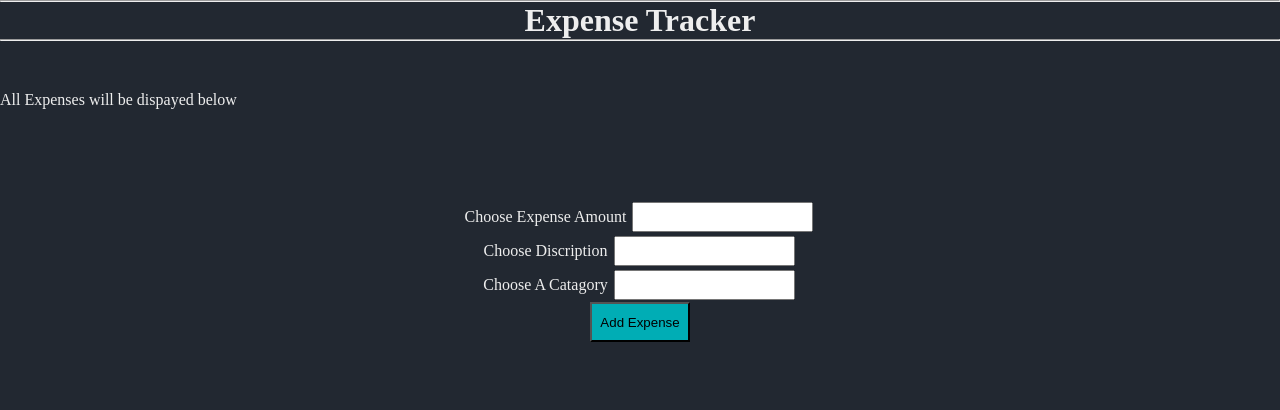
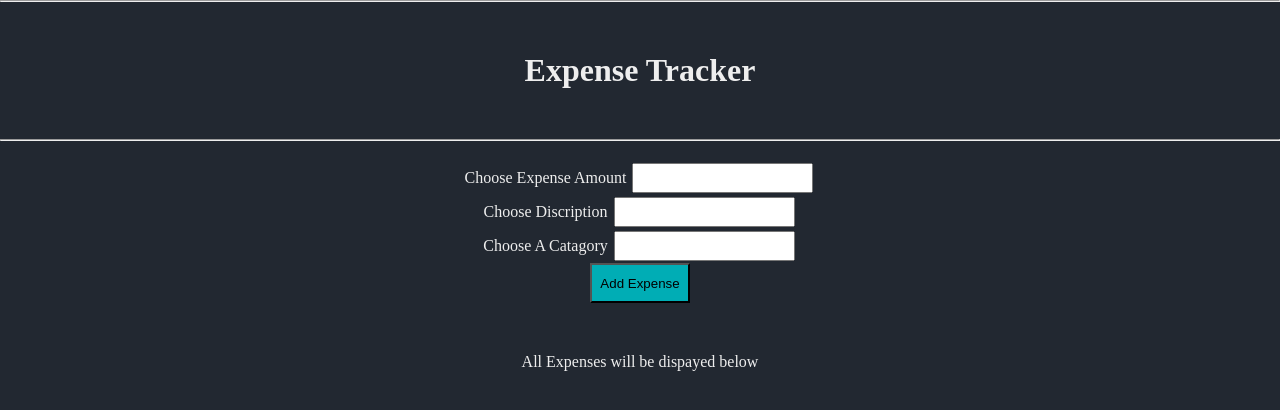
Before and after one commit to itsmeAYUSH/ExpenseTracker, a plain HTML site: page index.html in a window 1280 px wide. Drawn offline with nearby package versions, Linux system fonts and the light colour scheme; no server answers.

Commit message:
Update style.css

```diff
--- a/style.css
+++ b/style.css
@@ -7,16 +7,15 @@ body{
     background-color: #222831;
     color: #EEEEEE;
 }
+h1{
+    margin:50px ;
+}
 form{
+    margin-top: 20px;
     text-align: center;
-    height: 100%;
-    width: 100%;
-    position: relative;
-    height: 400px;
-    margin: 0;
-    position: absolute;
-    top: 50%;
-    transform: translateY(-50%);
+}
+.result{
+        text-align: center;
 }
 input{
     color: #0F4C75;
```
